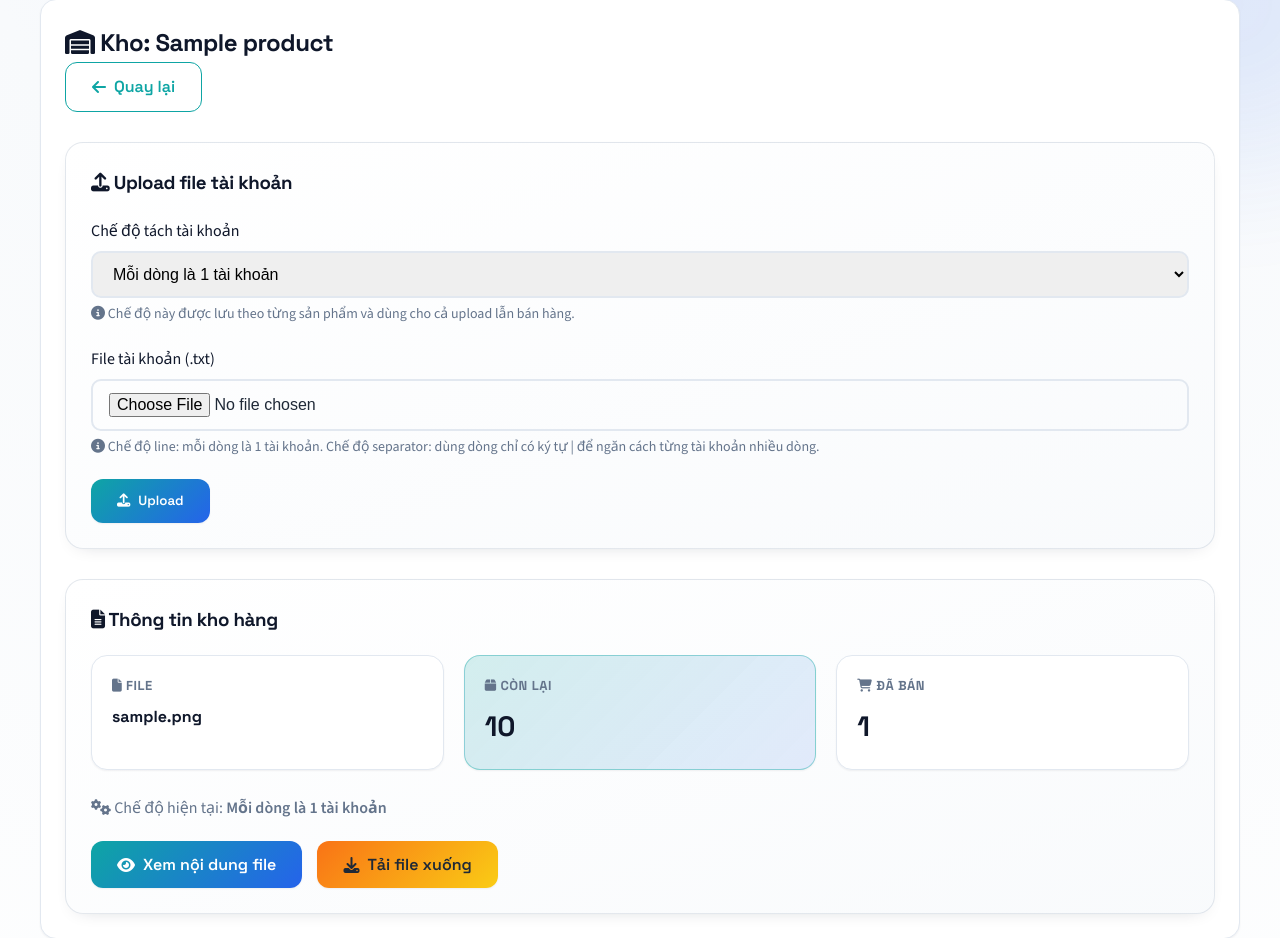
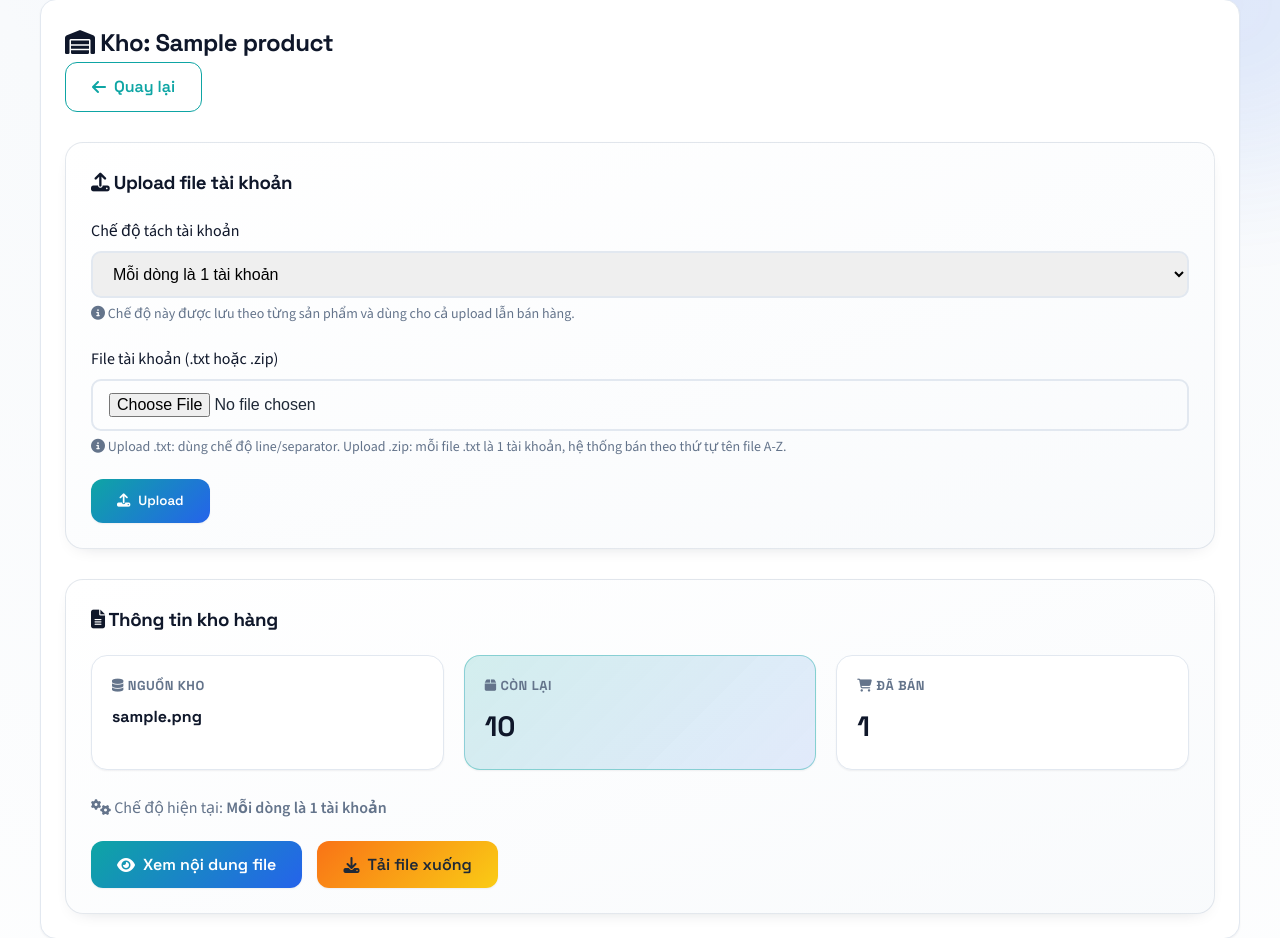
Before and after one commit to phamanqpidxj/GodWEB, a Flask app: page /admin/products/1/inventory in a window 1280 px wide. Shown: the part 336-1274 px from the top of the page. Run offline with Flask 3, Linux system fonts and the light colour scheme; a user stored in the database is signed in; tables that the repository leaves empty hold one stand-in row (values such as "Sample post").

Commit message:
Add zip folder inventory mode for account products

```diff
--- a/godweb/app.py
+++ b/godweb/app.py
@@ -142,19 +142,33 @@ def create_app():
     with app.app_context():
         db.create_all()
 
+        def safe_add_column(sql):
+            try:
+                db.session.execute(text(sql))
+                db.session.commit()
+            except Exception as exc:
+                db.session.rollback()
+                # Gunicorn multi-worker boot can race on ALTER TABLE; ignore duplicate-column errors.
+                message = str(exc).lower()
+                if 'duplicate column name' not in message and 'already exists' not in message:
+                    raise
+
         inspector = inspect(db.engine)
         if 'users' in inspector.get_table_names():
             columns = [column['name'] for column in inspector.get_columns('users')]
             if 'recovery_number' not in columns:
-                db.session.execute(text('ALTER TABLE users ADD COLUMN recovery_number VARCHAR(20)'))
-                db.session.commit()
+                safe_add_column('ALTER TABLE users ADD COLUMN recovery_number VARCHAR(20)')
 
         if 'products' in inspector.get_table_names():
             product_columns = [column['name'] for column in inspector.get_columns('products')]
             if 'parse_mode' not in product_columns:
-                db.session.execute(text("ALTER TABLE products ADD COLUMN parse_mode VARCHAR(20) DEFAULT 'line'"))
-                db.session.commit()
+                safe_add_column("ALTER TABLE products ADD COLUMN parse_mode VARCHAR(20) DEFAULT 'line'")
+            if 'inventory_type' not in product_columns:
+                safe_add_column("ALTER TABLE products ADD COLUMN inventory_type VARCHAR(20) DEFAULT 'file'")
+            if 'inventory_folder_path' not in product_columns:
+                safe_add_column("ALTER TABLE products ADD COLUMN inventory_folder_path VARCHAR(255)")
             db.session.execute(text("UPDATE products SET parse_mode = 'line' WHERE parse_mode IS NULL"))
+            db.session.execute(text("UPDATE products SET inventory_type = 'file' WHERE inventory_type IS NULL"))
             db.session.commit()
 
         from godweb.models import User
--- a/godweb/models.py
+++ b/godweb/models.py
@@ -100,6 +100,8 @@ class Product(db.Model):
     sold_count = db.Column(db.Integer, default=0)  # Number of accounts sold
     inventory_file = db.Column(db.String(255))  # Path to txt file containing accounts
     parse_mode = db.Column(db.String(20), default='line', nullable=False)  # line or separator
+    inventory_type = db.Column(db.String(20), default='file', nullable=False)  # file or folder
+    inventory_folder_path = db.Column(db.String(255))  # Relative folder name for folder inventory mode
     created_at = db.Column(db.DateTime, default=datetime.utcnow)
 
     orders = db.relationship('Order', backref='product', lazy=True)
--- a/godweb/routes/admin.py
+++ b/godweb/routes/admin.py
@@ -1,4 +1,4 @@
-from flask import Blueprint, render_template, request, redirect, url_for, flash, current_app
+from flask import Blueprint, render_template, request, redirect, url_for, flash, current_app, send_file, after_this_request
 from flask_login import login_required, current_user
 from godweb.models import User, Post, Category, Product, Transaction, Topup, Order, Notification
 from godweb.extensions import db
@@ -10,7 +10,12 @@ from godweb.utils import (
     upload_image as upload_image_util,
     normalize_inventory_parse_mode,
     parse_inventory_accounts,
+    cleanup_inventory_folder,
+    extract_inventory_zip,
+    list_inventory_folder_files,
 )
+import tempfile
+import zipfile
 
 admin_bp = Blueprint('admin', __name__)
 
@@ -428,23 +433,58 @@ def product_inventory(product_id):
     product = Product.query.get_or_404(product_id)
 
     if request.method == 'POST':
-        parse_mode = normalize_inventory_parse_mode(request.form.get('parse_mode'))
         if 'inventory_file' in request.files:
             inventory_file = request.files['inventory_file']
             if inventory_file.filename:
-                # Save file with product id
-                inv_filename = f"inventory_{product.id}.txt"
-                inv_filepath = os.path.join(current_app.config['UPLOAD_FOLDER'], inv_filename)
-                inventory_file.save(inv_filepath)
+                upload_folder = current_app.config['UPLOAD_FOLDER']
+                filename = (inventory_file.filename or '').lower()
 
-                accounts = parse_inventory_accounts(inv_filepath, parse_mode)
-                product.stock = len(accounts)
-                product.parse_mode = parse_mode
+                if filename.endswith('.zip'):
+                    try:
+                        folder_name, accounts_count = extract_inventory_zip(inventory_file, upload_folder, product.id)
 
-                product.inventory_file = inv_filename
-                product.sold_count = 0  # Reset sold count when uploading new file
-                db.session.commit()
-                flash(f'Đã upload file với {len(accounts)} tài khoản!', 'success')
+                        # Remove legacy single-file inventory when switching mode.
+                        if product.inventory_file:
+                            legacy_filepath = os.path.join(upload_folder, product.inventory_file)
+                            if os.path.exists(legacy_filepath):
+                                os.remove(legacy_filepath)
+
+                        # Remove previous folder to avoid orphan data if folder name changed in future.
+                        if product.inventory_folder_path and product.inventory_folder_path != folder_name:
+                            cleanup_inventory_folder(upload_folder, product.inventory_folder_path)
+
+                        product.inventory_type = 'folder'
+                        product.inventory_folder_path = folder_name
+                        product.inventory_file = None
+                        product.stock = accounts_count
+                        product.sold_count = 0
+                        db.session.commit()
+                        flash(f'Da upload zip voi {accounts_count} tai khoan (moi file .txt la 1 tai khoan)!', 'success')
+                    except ValueError as exc:
+                        flash(str(exc), 'error')
+                    except Exception:
+                        flash('Khong the xu ly file zip. Vui long kiem tra lai!', 'error')
+                elif filename.endswith('.txt'):
+                    parse_mode = normalize_inventory_parse_mode(request.form.get('parse_mode'))
+                    inv_filename = f"inventory_{product.id}.txt"
+                    inv_filepath = os.path.join(upload_folder, inv_filename)
+                    inventory_file.save(inv_filepath)
+
+                    accounts = parse_inventory_accounts(inv_filepath, parse_mode)
+                    product.stock = len(accounts)
+                    product.parse_mode = parse_mode
+                    product.inventory_type = 'file'
+                    product.inventory_file = inv_filename
+                    product.sold_count = 0  # Reset sold count when uploading new file
+
+                    if product.inventory_folder_path:
+                        cleanup_inventory_folder(upload_folder, product.inventory_folder_path)
+                        product.inventory_folder_path = None
+
+                    db.session.commit()
+                    flash(f'Da upload file voi {len(accounts)} tai khoan!', 'success')
+                else:
+                    flash('Chi ho tro file .txt hoac .zip', 'error')
 
     return render_template('admin/product_inventory.html', product=product)
 
@@ -454,36 +494,89 @@ def product_inventory(product_id):
 def view_inventory_file(product_id):
     product = Product.query.get_or_404(product_id)
 
+    inventory_type = getattr(product, 'inventory_type', 'file') or 'file'
+    upload_folder = current_app.config['UPLOAD_FOLDER']
+
+    if inventory_type == 'folder':
+        if not product.inventory_folder_path:
+            flash('San pham chua co thu muc tai khoan!', 'error')
+            return redirect(url_for('admin.product_inventory', product_id=product_id))
+
+        folder_path = os.path.join(upload_folder, product.inventory_folder_path)
+        if not os.path.isdir(folder_path):
+            flash('Thu muc kho khong ton tai!', 'error')
+            return redirect(url_for('admin.product_inventory', product_id=product_id))
+
+        files = list_inventory_folder_files(folder_path)
+        preview_files = files[:50]
+        return render_template('admin/view_inventory_file.html', product=product, mode='folder', files=preview_files, total_files=len(files), content='')
+
     if not product.inventory_file:
-        flash('Sản phẩm chưa có file tài khoản!', 'error')
+        flash('San pham chua co file tai khoan!', 'error')
         return redirect(url_for('admin.product_inventory', product_id=product_id))
 
-    filepath = os.path.join(current_app.config['UPLOAD_FOLDER'], product.inventory_file)
+    filepath = os.path.join(upload_folder, product.inventory_file)
 
     if not os.path.exists(filepath):
-        flash('File không tồn tại!', 'error')
+        flash('File khong ton tai!', 'error')
         return redirect(url_for('admin.product_inventory', product_id=product_id))
 
     with open(filepath, 'r', encoding='utf-8') as f:
         content = f.read()
 
-    return render_template('admin/view_inventory_file.html', product=product, content=content)
+    return render_template('admin/view_inventory_file.html', product=product, mode='file', content=content)
 
 @admin_bp.route('/products/<int:product_id>/download-file')
 @login_required
 @admin_required
 def download_inventory_file(product_id):
-    from flask import send_file
     product = Product.query.get_or_404(product_id)
 
+    inventory_type = getattr(product, 'inventory_type', 'file') or 'file'
+    upload_folder = current_app.config['UPLOAD_FOLDER']
+
+    if inventory_type == 'folder':
+        if not product.inventory_folder_path:
+            flash('San pham chua co thu muc tai khoan!', 'error')
+            return redirect(url_for('admin.product_inventory', product_id=product_id))
+
+        folder_path = os.path.join(upload_folder, product.inventory_folder_path)
+        if not os.path.isdir(folder_path):
+            flash('Thu muc kho khong ton tai!', 'error')
+            return redirect(url_for('admin.product_inventory', product_id=product_id))
+
+        files = list_inventory_folder_files(folder_path)
+        if not files:
+            flash('Thu muc kho khong con file .txt de tai xuong!', 'error')
+            return redirect(url_for('admin.product_inventory', product_id=product_id))
+
+        temp_file = tempfile.NamedTemporaryFile(delete=False, suffix='.zip')
+        temp_zip_path = temp_file.name
+        temp_file.close()
+
+        with zipfile.ZipFile(temp_zip_path, 'w', zipfile.ZIP_DEFLATED) as zip_output:
+            for filename in files:
+                full_path = os.path.join(folder_path, filename)
+                if os.path.isfile(full_path):
+                    zip_output.write(full_path, arcname=filename)
+
+        @after_this_request
+        def cleanup_temp_file(response):
+            if os.path.exists(temp_zip_path):
+                os.remove(temp_zip_path)
+            return response
+
+        safe_name = secure_filename(product.name) or f'product_{product.id}'
+        return send_file(temp_zip_path, as_attachment=True, download_name=f"{safe_name}_inventory.zip")
+
     if not product.inventory_file:
-        flash('Sản phẩm chưa có file tài khoản!', 'error')
+        flash('San pham chua co file tai khoan!', 'error')
         return redirect(url_for('admin.product_inventory', product_id=product_id))
 
-    filepath = os.path.join(current_app.config['UPLOAD_FOLDER'], product.inventory_file)
+    filepath = os.path.join(upload_folder, product.inventory_file)
 
     if not os.path.exists(filepath):
-        flash('File không tồn tại!', 'error')
+        flash('File khong ton tai!', 'error')
         return redirect(url_for('admin.product_inventory', product_id=product_id))
 
     return send_file(filepath, as_attachment=True, download_name=f"{product.name}_inventory.txt")
@@ -499,6 +592,9 @@ def delete_product(product_id):
         filepath = os.path.join(current_app.config['UPLOAD_FOLDER'], product.inventory_file)
         if os.path.exists(filepath):
             os.remove(filepath)
+
+    if getattr(product, 'inventory_folder_path', None):
+        cleanup_inventory_folder(current_app.config['UPLOAD_FOLDER'], product.inventory_folder_path)
 
     db.session.delete(product)
     db.session.commit()
--- a/godweb/templates/admin/product_inventory.html
+++ b/godweb/templates/admin/product_inventory.html
@@ -33,7 +33,7 @@
             <h3 style="margin-bottom: 20px;"><i class="fas fa-upload"></i> Upload file tài khoản</h3>
             <form method="POST" enctype="multipart/form-data">
                 {% set current_mode = product.parse_mode or 'line' %}
-                <div class="form-group">
+                <div class="form-group" id="parse-mode-group">
                     <label class="form-label">Chế độ tách tài khoản</label>
                     <select name="parse_mode" class="form-control" required>
                         <option value="line" {% if current_mode == 'line' %}selected{% endif %}>Mỗi dòng là 1 tài khoản</option>
@@ -44,10 +44,13 @@
                     </p>
                 </div>
                 <div class="form-group">
-                    <label class="form-label">File tài khoản (.txt)</label>
-                    <input type="file" name="inventory_file" class="form-control" accept=".txt" required>
+                    <label class="form-label">File tài khoản (.txt hoặc .zip)</label>
+                    <input type="file" id="inventory-file-input" name="inventory_file" class="form-control" accept=".txt,.zip" required>
                     <p style="font-size: 14px; color: var(--text-light); margin-top: 5px;">
-                        <i class="fas fa-info-circle"></i> Chế độ line: mỗi dòng là 1 tài khoản. Chế độ separator: dùng dòng chỉ có ký tự | để ngăn cách từng tài khoản nhiều dòng.
+                        <i class="fas fa-info-circle"></i> Upload .txt: dùng chế độ line/separator. Upload .zip: mỗi file .txt là 1 tài khoản, hệ thống bán theo thứ tự tên file A-Z.
+                    </p>
+                    <p id="zip-note" style="display: none; font-size: 14px; color: var(--warning-color); margin-top: 5px;">
+                        <i class="fas fa-exclamation-triangle"></i> Đang chọn .zip: parse_mode sẽ bị bỏ qua.
                     </p>
                 </div>
                 <button type="submit" class="btn btn-primary"><i class="fas fa-upload"></i> Upload</button>
@@ -58,11 +61,17 @@
         <div class="card" style="padding: 25px;">
             <h3 style="margin-bottom: 20px;"><i class="fas fa-file-alt"></i> Thông tin kho hàng</h3>
 
-            {% if product.inventory_file %}
+            {% if product.inventory_file or product.inventory_folder_path %}
             <div style="display: grid; grid-template-columns: repeat(3, 1fr); gap: 20px; margin-bottom: 25px;">
                 <div class="stat-card">
-                    <h3><i class="fas fa-file"></i> File</h3>
-                    <div class="value" style="font-size: 16px; word-break: break-all;">{{ product.inventory_file }}</div>
+                    <h3><i class="fas fa-database"></i> Nguồn kho</h3>
+                    <div class="value" style="font-size: 16px; word-break: break-all;">
+                        {% if (product.inventory_type or 'file') == 'folder' %}
+                            {{ product.inventory_folder_path or 'Folder mode' }}
+                        {% else %}
+                            {{ product.inventory_file }}
+                        {% endif %}
+                    </div>
                 </div>
                 <div class="stat-card primary">
                     <h3><i class="fas fa-box"></i> Còn lại</h3>
@@ -77,10 +86,14 @@
             <p style="margin-bottom: 20px; color: var(--text-light);">
                 <i class="fas fa-cogs"></i> Chế độ hiện tại:
                 <strong>
-                    {% if (product.parse_mode or 'line') == 'separator' %}
-                        Phân cách bằng dòng |
+                    {% if (product.inventory_type or 'file') == 'folder' %}
+                        Folder mode (.zip): mỗi file .txt là 1 tài khoản
                     {% else %}
-                        Mỗi dòng là 1 tài khoản
+                        {% if (product.parse_mode or 'line') == 'separator' %}
+                            Phân cách bằng dòng |
+                        {% else %}
+                            Mỗi dòng là 1 tài khoản
+                        {% endif %}
                     {% endif %}
                 </strong>
             </p>
@@ -97,10 +110,32 @@
             <div class="empty-state" style="padding: 40px;">
                 <i class="fas fa-file-upload" style="font-size: 50px; color: var(--text-light);"></i>
                 <h3 style="margin-top: 15px;">Chưa có file tài khoản</h3>
-                <p>Upload file .txt để bắt đầu bán sản phẩm này</p>
+                <p>Upload file .txt hoặc .zip để bắt đầu bán sản phẩm này</p>
             </div>
             {% endif %}
         </div>
     </div>
 </div>
+
+<script>
+    (function () {
+        const fileInput = document.getElementById('inventory-file-input');
+        const parseModeGroup = document.getElementById('parse-mode-group');
+        const zipNote = document.getElementById('zip-note');
+
+        if (!fileInput || !parseModeGroup || !zipNote) {
+            return;
+        }
+
+        const toggleModeHint = function () {
+            const fileName = (fileInput.value || '').toLowerCase();
+            const isZip = fileName.endsWith('.zip');
+            parseModeGroup.style.opacity = isZip ? '0.5' : '1';
+            zipNote.style.display = isZip ? 'block' : 'none';
+        };
+
+        fileInput.addEventListener('change', toggleModeHint);
+        toggleModeHint();
+    })();
+</script>
 {% endblock %}
```
Also changed, not shown: godweb/migrate_pin.py (+18 -1 lines), godweb/routes/store.py (+60 -25 lines), godweb/templates/admin/view_inventory_file.html (+31 -2 lines), godweb/utils.py (+107 -0 lines).
